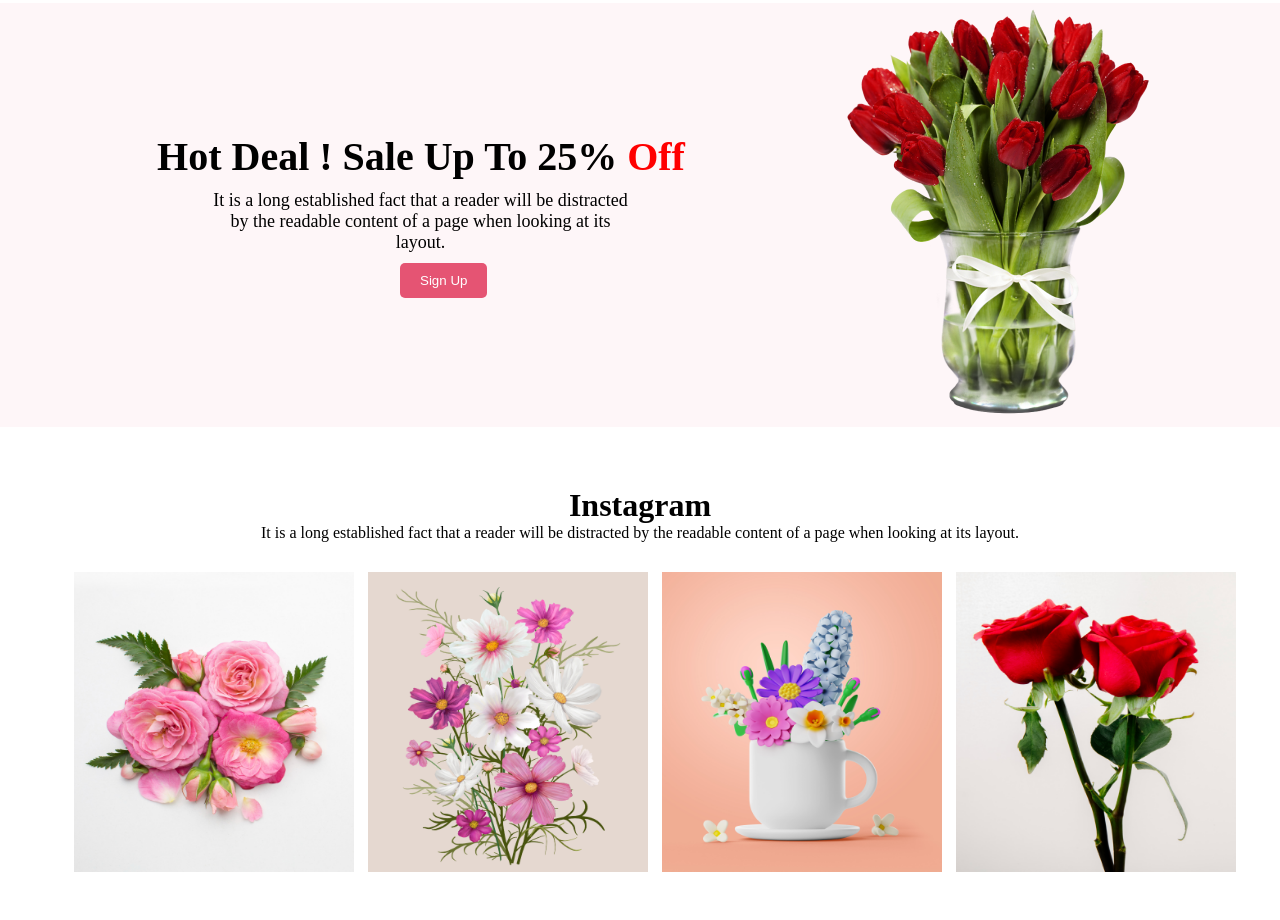
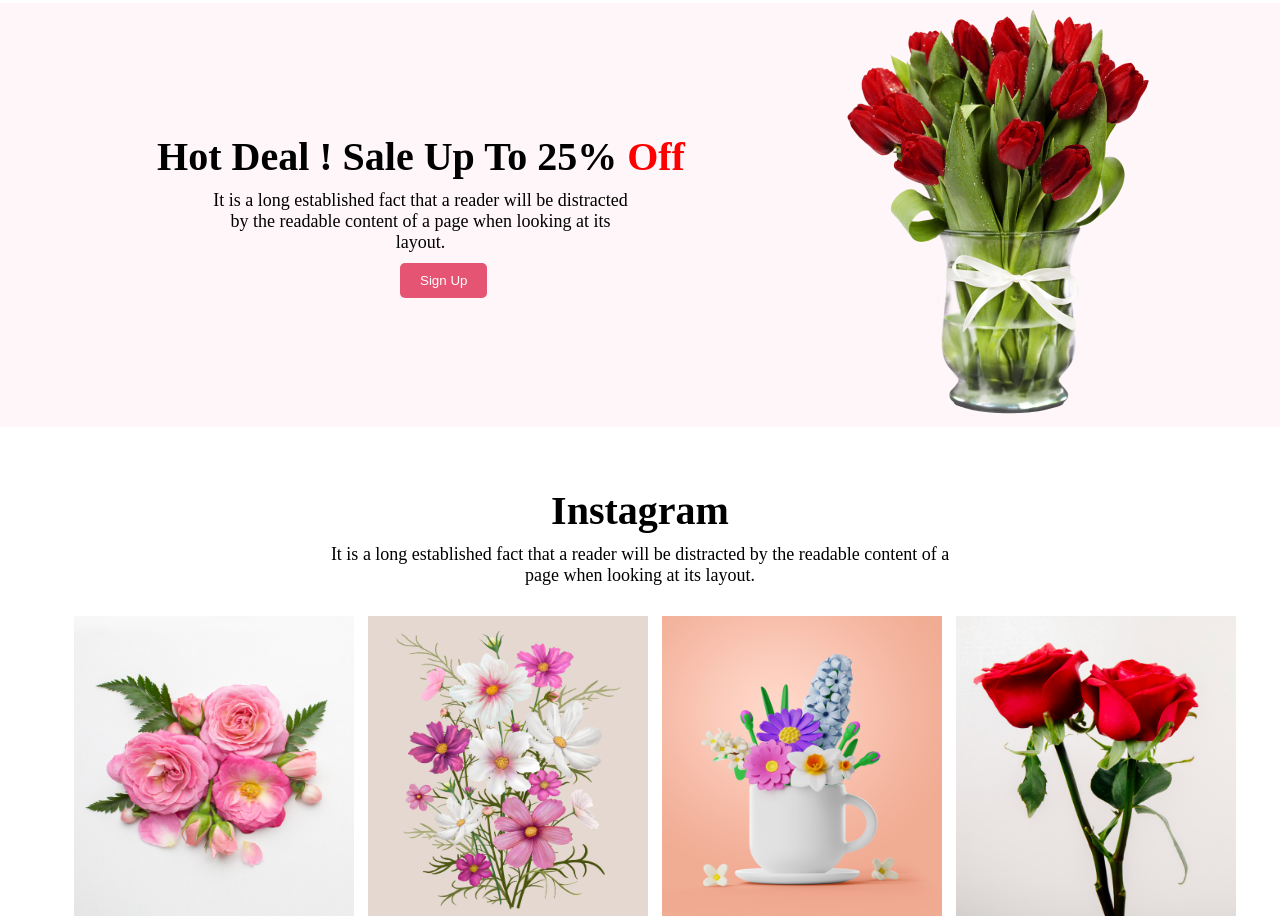
Before and after one commit to Tanay91/assignmen-one, a plain HTML site: page index.html in a window 1280 px wide. Shown: the part 1306-2226 px from the top of the page. Before the commit the page ends 2182 px from the top, so only its background shows below. Drawn offline with Linux system fonts and the light colour scheme.

Commit message:
insta part done

```diff
--- a/styles/index.css
+++ b/styles/index.css
@@ -196,3 +196,12 @@ third banner end */
 
 
 }
+.insta-title{
+    font-size: 40px;
+    margin-bottom: 10px;
+}
+.insta-para{
+    font-size: 18px;
+    width: 50%;
+    margin-left: 320px;
+}
```
